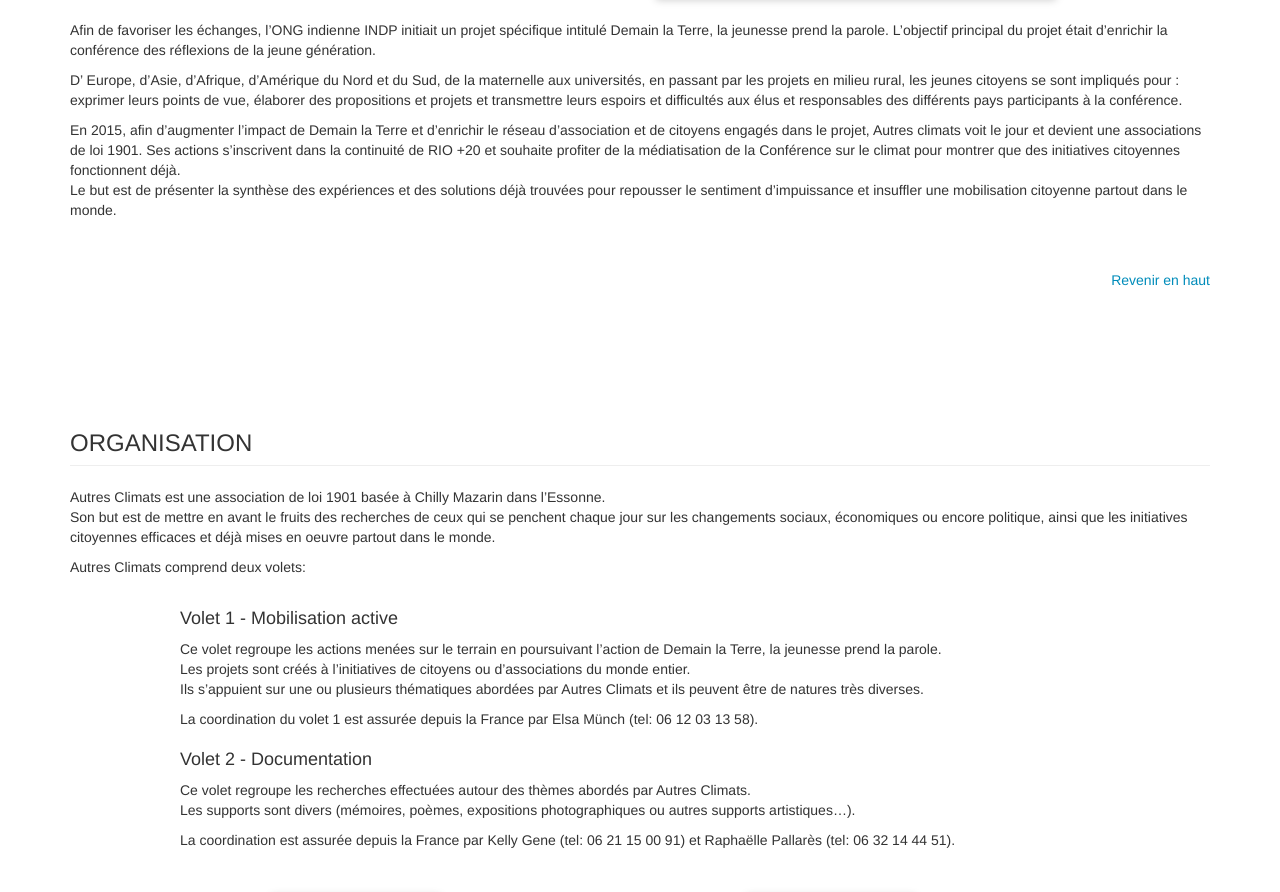
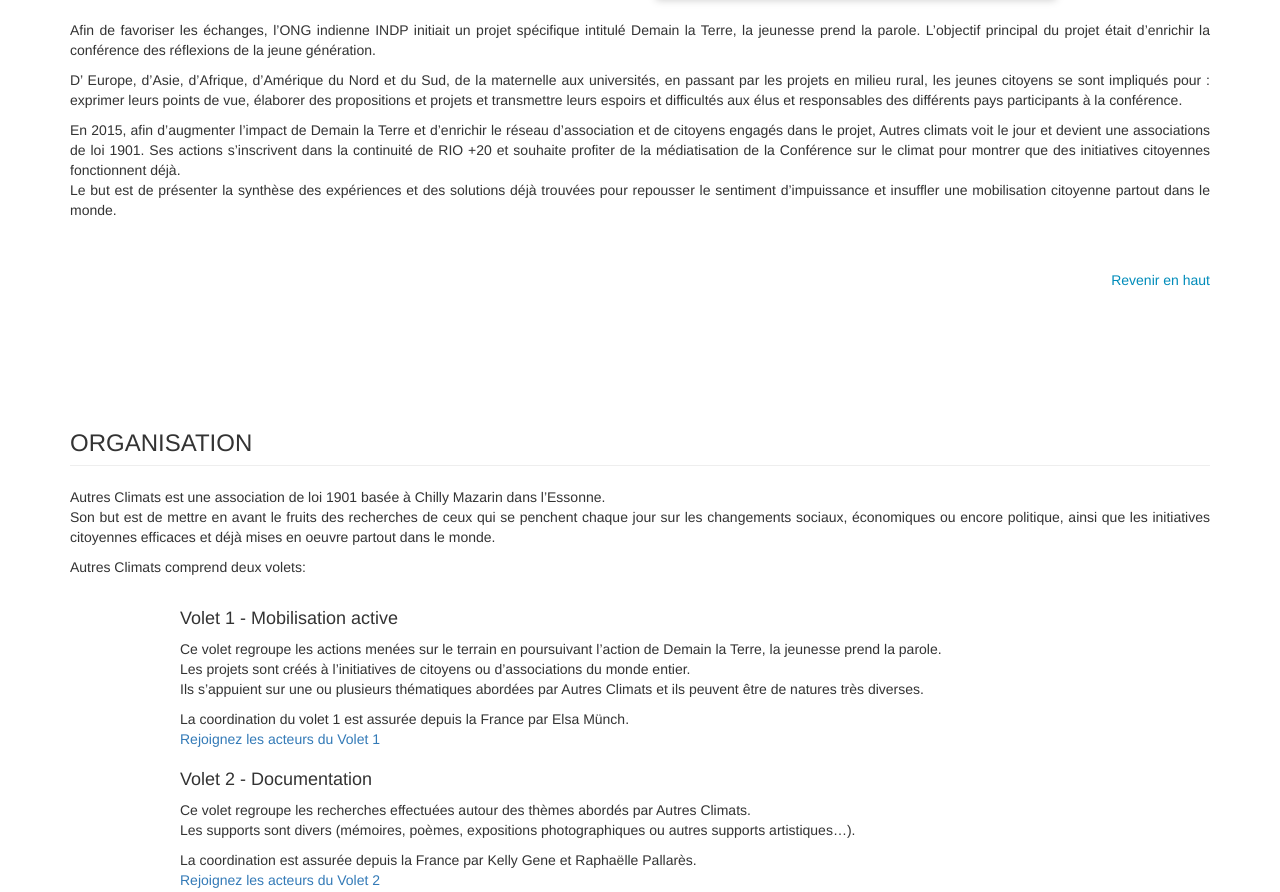
Before and after one commit to jpreynat/autresclimats, a PHP site: page /index.php?action=about in a window 1280 px wide. Shown: the part 1322-2214 px from the top of the page. Run offline with PHP 8.4, Linux system fonts and the light colour scheme; some libraries are stand-ins or nearby versions.

Commit message:
Link to contact on About page

```diff
--- a/View/About.php
+++ b/View/About.php
@@ -153,7 +153,8 @@
               Ils s’appuient sur une ou plusieurs thématiques abordées par Autres Climats et ils peuvent être de natures très diverses.
             </p>
             <p>
-              La coordination du volet 1 est assurée depuis la France par Elsa Münch (tel: 06 12 03 13 58).
+              La coordination du volet 1 est assurée depuis la France par Elsa Münch.<br>
+              <a href="index.php?action=contact">Rejoignez les acteurs du Volet 1</a>
             </p>
 
 
@@ -163,7 +164,8 @@
               Les supports sont divers (mémoires, poèmes, expositions photographiques ou autres supports artistiques…).
             </p>
             <p>
-              La coordination est assurée depuis la France par Kelly Gene (tel: 06 21 15 00 91) et Raphaëlle Pallarès (tel: 06 32 14 44 51).
+              La coordination est assurée depuis la France par Kelly Gene et Raphaëlle Pallarès.<br>
+              <a href="index.php?action=contact">Rejoignez les acteurs du Volet 2</a>
             </p>
         </div>
 
--- a/View/Contact.php
+++ b/View/Contact.php
@@ -22,6 +22,7 @@
 <p>
     <strong>N’hésitez pas à nous contacter</strong> pour nous présenter votre association et vos projets
     à l’adresse suivante: <a href="mailto:autresclimats@gmail.com" target="_top">autresclimats@gmail.com</a>
+    en précisant Volet 1 ou Volet 2 dans le titre de votre mail.
 <p>
 
 <p>
--- a/css/styles.css
+++ b/css/styles.css
@@ -10,6 +10,7 @@
 /* Override default text-size */
 p {
     font-weight: 300;
+    text-align: justify;
 }
 
 strong {
@@ -20,7 +21,6 @@ strong {
 p {
     font-weight: 300;
     font-size: 18px;
-    text-align: justify;
 }
 
 .home-page strong {
```
